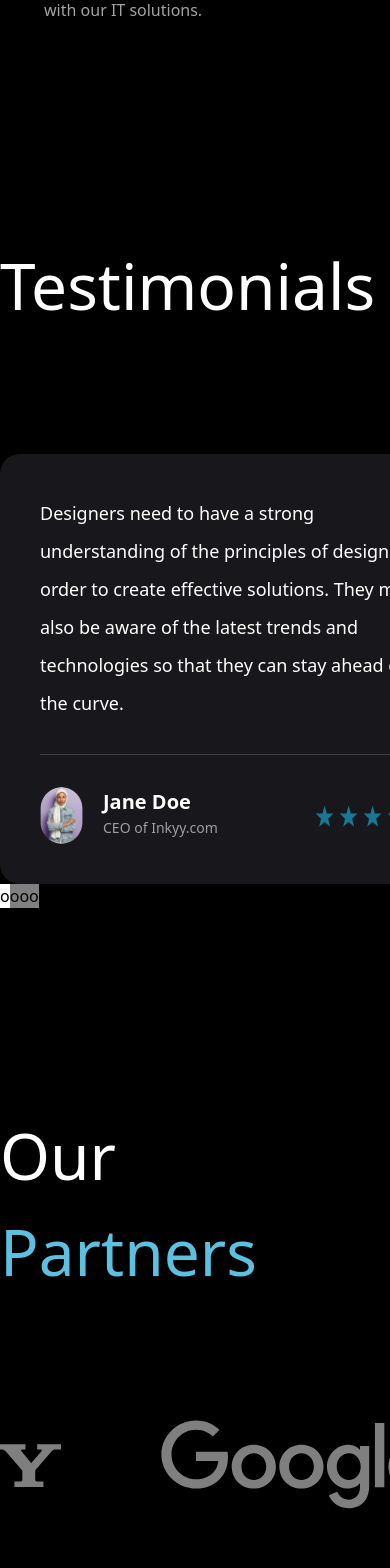
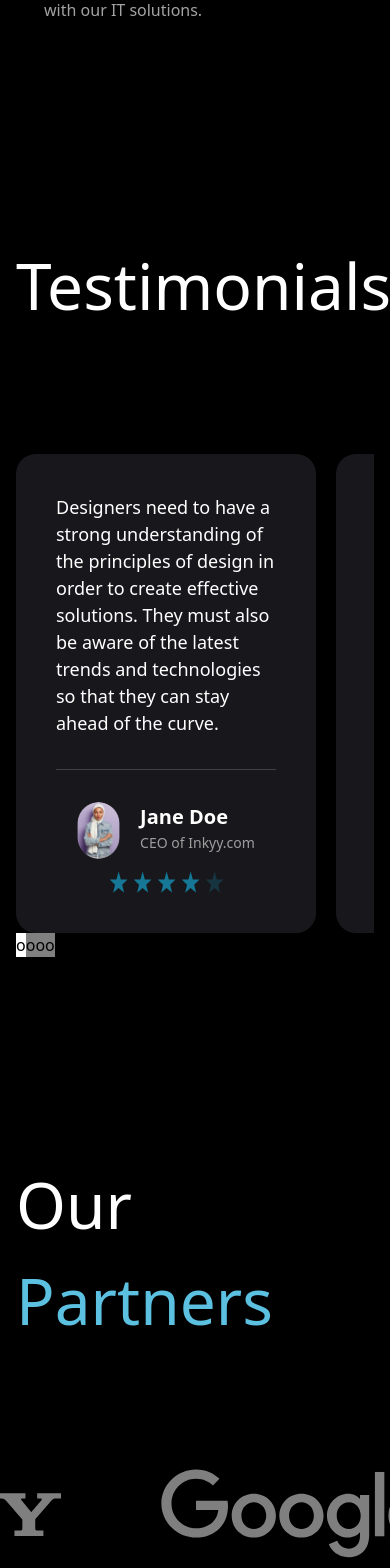
Before and after one commit to Upsurge-Tech/UpsurgeVite, a React (Vite) app in the folder upsurge/: page / in a window 390 px wide. Shown: the part 7120-8688 px from the top of the page. Built offline with nearby package versions, Linux system fonts and the light colour scheme.

Commit message:
finish mobile

```diff
--- a/upsurge/src/components/Partners/index.jsx
+++ b/upsurge/src/components/Partners/index.jsx
@@ -37,8 +37,8 @@ export default function Partners() {
   const imageWidth = 270
   const imageGap = 100
   return (
-    <section className='bg-black py-[100px] '>
-      <div className='flex items-center gap-[63px] pb-[120px] max-w-[1480px] m-auto'>
+    <section className='bg-black py-[100px]'>
+      <div className='flex items-center gap-[63px] pb-[120px] max-w-[1480px] m-auto px-[1rem]'>
         <h2 className='text-[64px] text-white'>
           Our <span className='text-[#5cc0e0]'>Partners</span>
         </h2>
@@ -48,7 +48,7 @@ export default function Partners() {
       <motion.div
         animate={{ x: ['0%', '-50%'] }}
         transition={{ duration: 20, repeat: Infinity, ease: 'linear' }}
-        className={`flex justify-around opacity-50`}
+        className='flex justify-around opacity-50'
         style={{
           width: repeatedPartners.length * (imageWidth + imageGap) + 'px',
         }}
--- a/upsurge/src/components/Testimonitals/index.jsx
+++ b/upsurge/src/components/Testimonitals/index.jsx
@@ -85,7 +85,7 @@ export default function Testimonials() {
   }
 
   return (
-    <section className='bg-black py-[100px] '>
+    <section className='bg-black py-[100px] px-[1rem]'>
       <div className='max-w-[1480px] m-auto'>
         <div className='flex items-center gap-[63px] pb-[120px]'>
           <h2 className='text-[64px] text-white'>Testimonials</h2>
@@ -99,7 +99,7 @@ export default function Testimonials() {
         >
           {testimonials.map((testimonial, i) => (
             <div
-              className='flex-shrink-0 snap-center w-[470px] '
+              className='flex-shrink-0 snap-center w-[300px] md:w-[470px] '
               ref={refs[i]}
               key={testimonial.id}
             >
@@ -128,9 +128,9 @@ export default function Testimonials() {
 function TestimonialCard({ testimonial }) {
   return (
     <div className='bg-[#18181C] rounded-[20px] text-white p-[40px] text-[18px] flex flex-col gap-[32px] font-Poppins'>
-      <p className='leading-[38px]'>{testimonial.content}</p>
+      <p className='md:leading-[38px]'>{testimonial.content}</p>
       <hr className='border-[#404047]' />
-      <div className='flex justify-between items-center'>
+      <div className='flex flex-col gap-3 md:gap-0 md:flex-row justify-between items-center'>
         <div className='flex gap-[20px]'>
           <img
             src={testimonial.profileImage}
```
